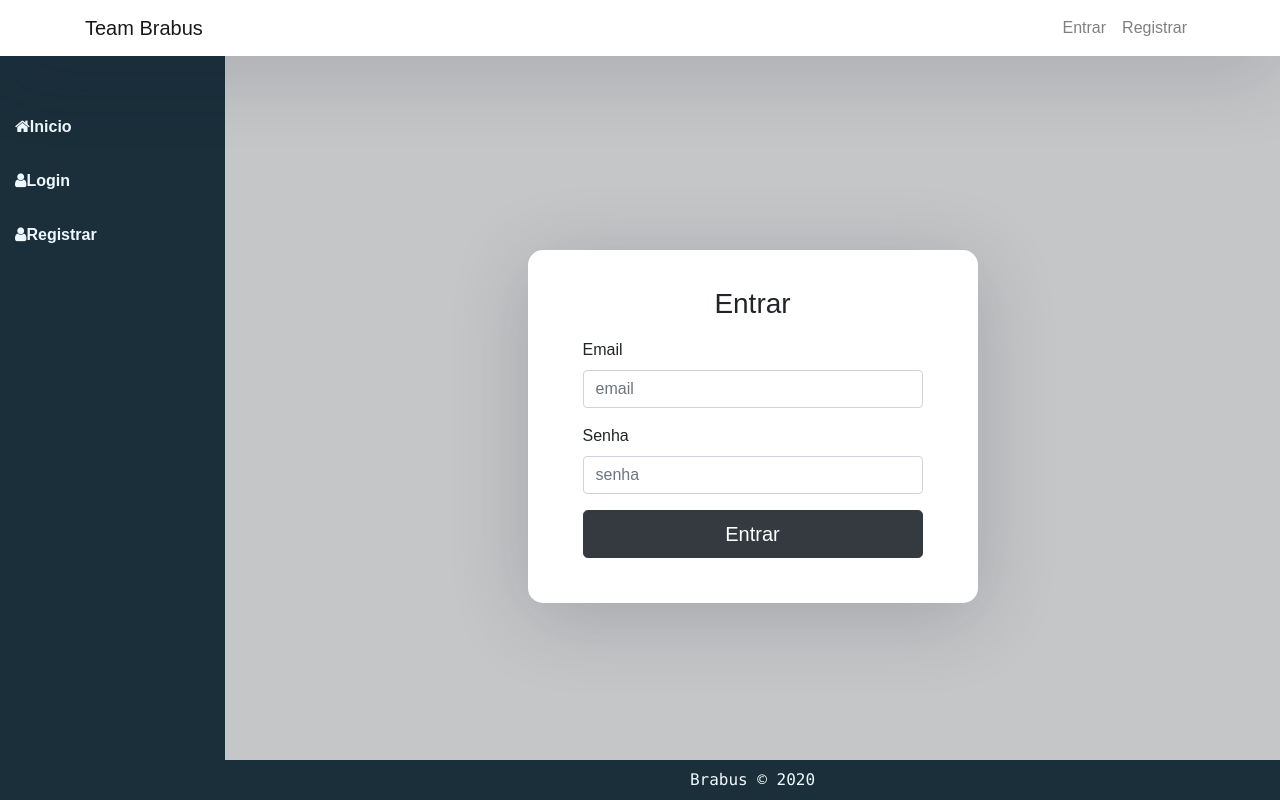
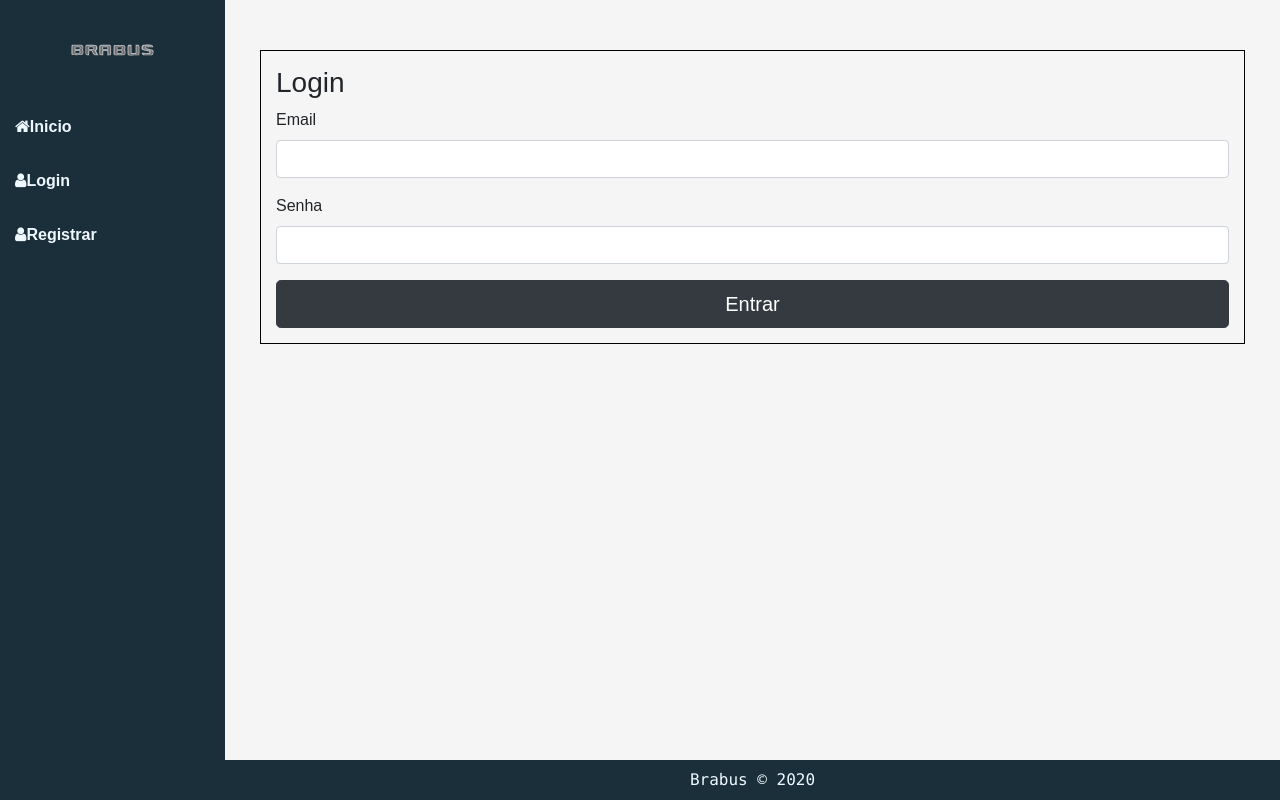
Before and after one commit to gribeiros/analiseinter, a React (Create React App) app in the folder frontend/: page /login in a window 1280 px wide. Built offline with nearby package versions, Linux system fonts and the light colour scheme.

Commit message:
login and register

```diff
--- a/frontend/src/components/template/Login.jsx
+++ b/frontend/src/components/template/Login.jsx
@@ -1,43 +1,29 @@
 import React from 'react';
 import '../../../node_modules/bootstrap/dist/css/bootstrap.min.css';
-import { BrowserRouter as Router, Switch, Route, Link } from "react-router-dom";
-
-import Login from "./login.component";
-import SignUp from "./signup";
-
-import './Login.css';
-
+import { Container, Row, Col } from 'reactstrap';
 
 function Loginx() {
   return (
-  <Router>
-    <div className="Loginc">
-    <nav className="navbar navbar-expand-lg navbar-light fixed-top">
-        <div className="container">
-          <Link className="navbar-brand">Team Brabus</Link>
-          <div className="collapse navbar-collapse" id="navbarTogglerDemo02">
-            <ul className="navbar-nav ml-auto">
-              <li className="nav-item">
-                <Link className="nav-link" to={"/login"}>Entrar</Link>
-              </li>
-              <li className="nav-item">
-                <Link className="nav-link" to={"/sign-up"}>Registrar</Link>
-              </li>
-            </ul>
-          </div>
-        </div>
-      </nav>
+    <Container className="container">
+      <Row>
+        <Col className="registrar">
+          <form>
+            <h3>Login</h3>
+            <div className="form-group">
+              <label>Email</label>
+              <input type="email" className="form-control" />
+            </div>
 
-      <div className="outer">
-        <div className="inner">
-          <Switch>
-            <Route exact path='/login' component={Login} />
-            <Route path="/sign-up" component={SignUp} />
-          </Switch>
-        </div>
-      </div>
-    </div>
-    </Router>
+            <div className="form-group">
+              <label>Senha</label>
+              <input type="CPF" className="form-control" />
+            </div>
+
+            <button type="submit" className="btn btn-dark btn-lg btn-block">Entrar</button>
+          </form>
+        </Col>
+      </Row>
+    </Container>
   );
 }
 
--- a/frontend/src/components/template/signup.css
+++ b/frontend/src/components/template/signup.css
@@ -69,3 +69,15 @@
   .forgot-password a {
     color: #167bff;
   }
+
+  .registrar{
+    padding: 15px;
+    width:300px;
+    margin: auto;
+    border: 1px solid black;
+
+  }
+
+  .container{
+    padding: 50px;
+  }
--- a/frontend/src/components/template/signup.jsx
+++ b/frontend/src/components/template/signup.jsx
@@ -1,14 +1,18 @@
 import React, { Component } from "react";
+import { Container, Row, Col } from 'reactstrap';
+import './signup.css'
 
 export default class SignUp extends Component {
     render() {
         return (
+            <Container className="container">
+                <Row>
+                    <Col className="registrar">
                         <form>
                             <h3>Registrar</h3>
-
                             <div className="form-group">
                                 <label>Nome</label>
-                    <input type="text" className="form-control"/>
+                                <input type="text" className="form-control" />
                             </div>
 
                             <div className="form-group">
@@ -27,8 +31,10 @@ export default class SignUp extends Component {
                             </div>
 
                             <button type="submit" className="btn btn-dark btn-lg btn-block">Registrar</button>
-
                         </form>
+                    </Col>
+                </Row>
+            </Container>
         );
     }
 }
```
Also changed, not shown: frontend/package.json (+4 -3 lines), 1 other file (tests, documents, lock files or other folders). Lines whose indentation alone changed are shown as unchanged.
